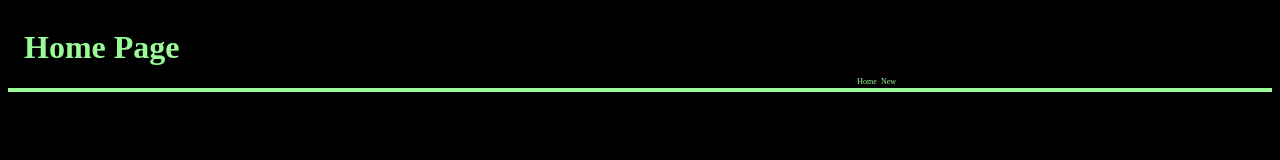
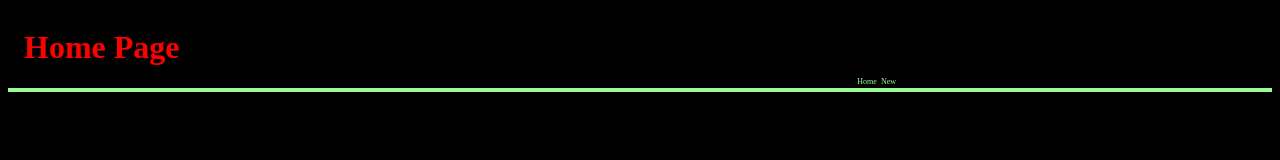
Before and after one commit to amberjohnsonsmile/collaborating-amber-and-paul, a plain HTML site: page index.html in a window 1280 px wide. Drawn offline with Linux system fonts and the light colour scheme.

Commit message:
Add CSS file

```diff
--- /dev/null
+++ b/assets/amberstyle.css
@@ -0,0 +1,3 @@
+h1 {
+    color: red;
+}
--- a/index.html
+++ b/index.html
@@ -4,6 +4,7 @@
     <meta charset="utf-8">
     <title>Home Page</title>
     <link rel="stylesheet" href="assets/styles.css">
+    <link rel="stylesheet" href="assets/amberstyle.css">
   </head>
   <body>
     <header>
```
